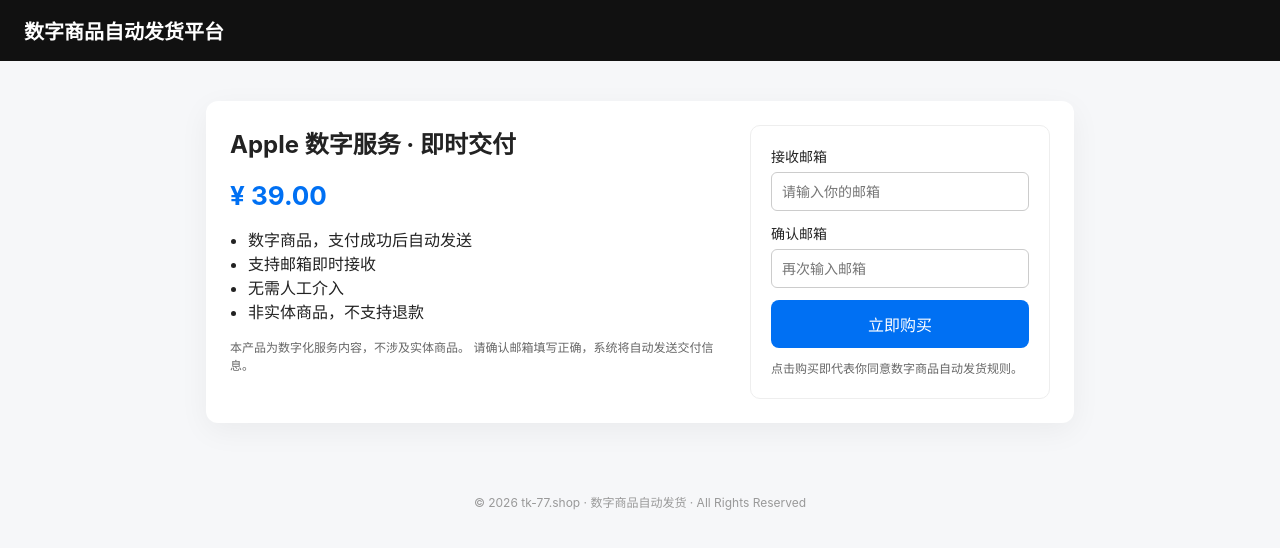
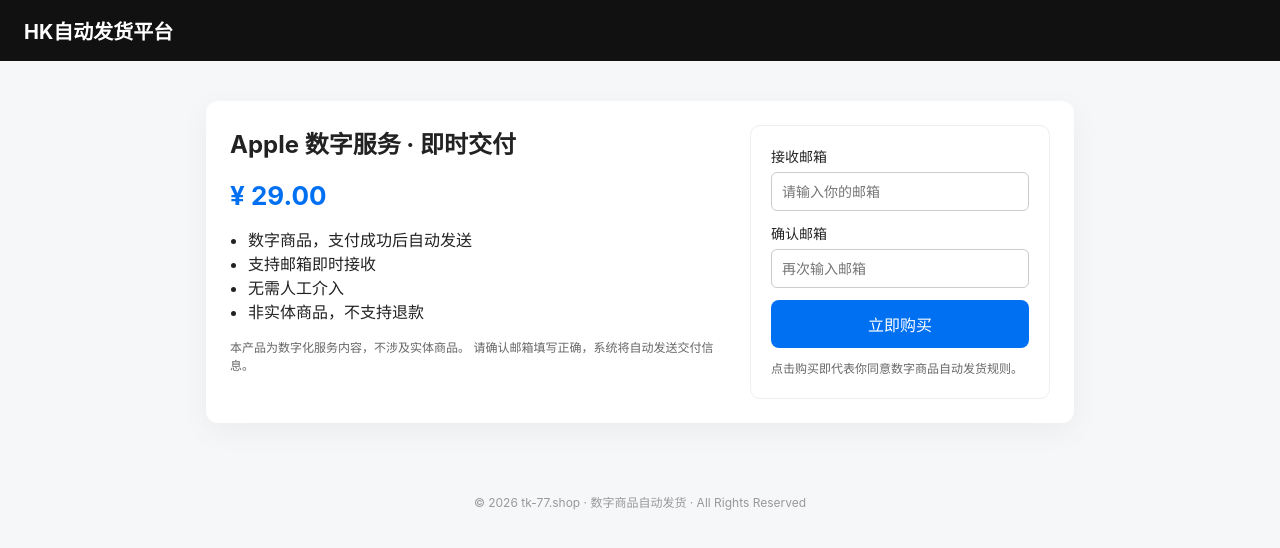
Before and after one commit to tk-77aotu/tk-77, a plain HTML site: page index.html in a window 1280 px wide. Drawn offline with Linux system fonts and the light colour scheme.

Commit message:
Update index.html

```diff
--- a/index.html
+++ b/index.html
@@ -121,7 +121,7 @@
 <body>
 
 <header>
-  <h1>数字商品自动发货平台</h1>
+  <h1>HK自动发货平台</h1>
 </header>
 
 <main>
@@ -130,7 +130,7 @@
     <div>
       <h2>Apple 数字服务 · 即时交付</h2>
 
-      <div class="price">¥ 39.00</div>
+      <div class="price">¥ 29.00</div>
 
       <ul>
         <li>数字商品，支付成功后自动发送</li>
```
